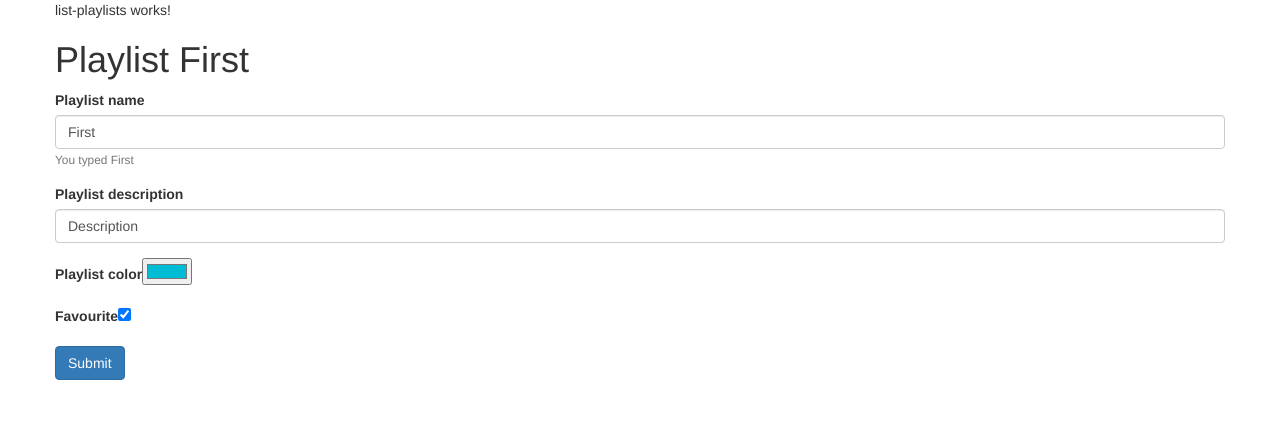
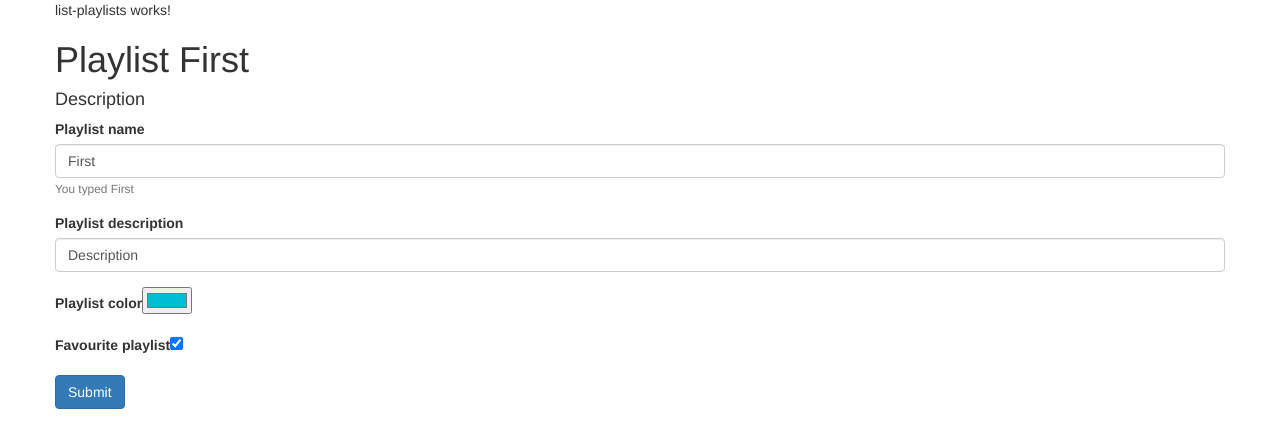
Before and after one commit to j-bogacz/AngularTraining, an Angular app in the folder spot/: page / in a window 1280 px wide. Shown: the top 448 px of the page. Built offline with nearby package versions, Linux system fonts and the light colour scheme.

Commit message:
Property binding  - events

```diff
--- a/spot/src/app/detail-playlist/detail-playlist.component.html
+++ b/spot/src/app/detail-playlist/detail-playlist.component.html
@@ -1,4 +1,5 @@
 <h1>{{'Playlist ' + playlist.name}}</h1>
+<h4>{{playlist.description}}</h4>
 <form>
   <div class="form-group">
     <label for="nameInput">Playlist name</label>
@@ -9,8 +10,9 @@
       aria-describedby="nameHelp"
       placeholder="Enter name"
       [value]="playlist.name"
+      (keyup)="playlist.name = $event.target.value"
     >
-    <small id="nameHelp" class="form-text text-muted">You typed {{playlist.name}} </small>
+    <small id="nameHelp" class="form-text text-muted">You typed {{playlist.name}}</small>
   </div>
   <div class="form-group">
     <label for="descriptionInput">Playlist description</label>
@@ -20,6 +22,7 @@
       id="descriptionInput"
       placeholder="Description"
       [value]="playlist.description"
+      (keyup)="playlist.description = $event.target.value"
     >
   </div>
   <div class="form-group">
@@ -28,14 +31,17 @@
       type="color"
       id="colorInput"
       [value]="playlist.color"
+      (change)="playlist.color = $event.target.value"
     >
-  </div>  <div class="form-group">
-    <label for="favouriteInput">Favourite</label>
+  </div>
+  <div class="form-group">
+    <label for="favouriteInput">{{(playlist.favourite ? 'Favourite ' : '' ) + 'playlist'}}</label>
     <input
       type="checkbox"
       id="favouriteInput"
       [value]="playlist.favourite"
       [checked]="playlist.favourite"
+      (change)="playlist.favourite = $event.target.checked"
     >
   </div>
   <button type="submit" class="btn btn-primary">Submit</button>
--- a/spot/src/app/detail-playlist/detail-playlist.component.ts
+++ b/spot/src/app/detail-playlist/detail-playlist.component.ts
@@ -20,7 +20,7 @@ export class DetailPlaylistComponent implements OnInit {
     description: 'Description',
     favourite: true,
     color: '#00BCD4'
-  }
+  };
 
   constructor() { }
 
```
